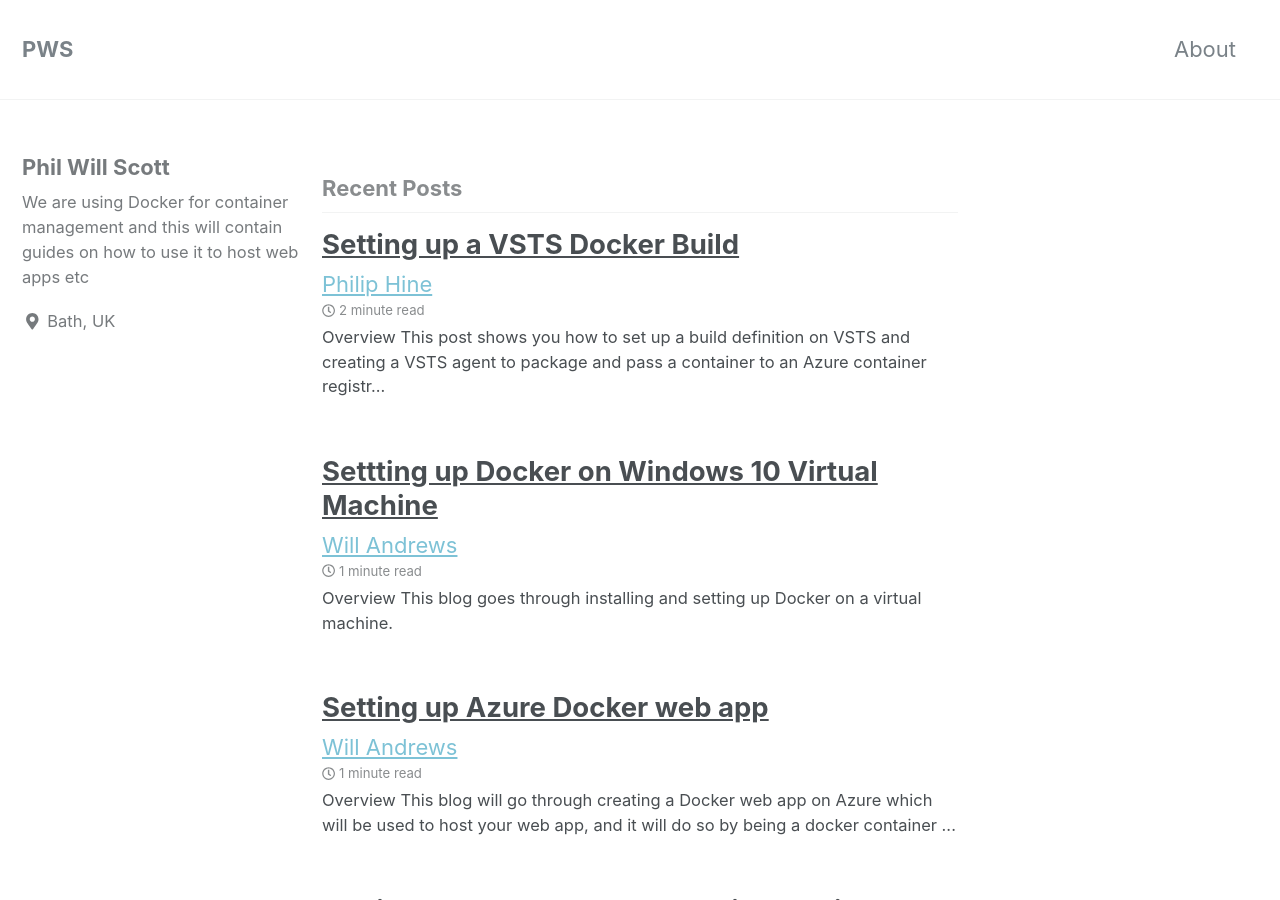
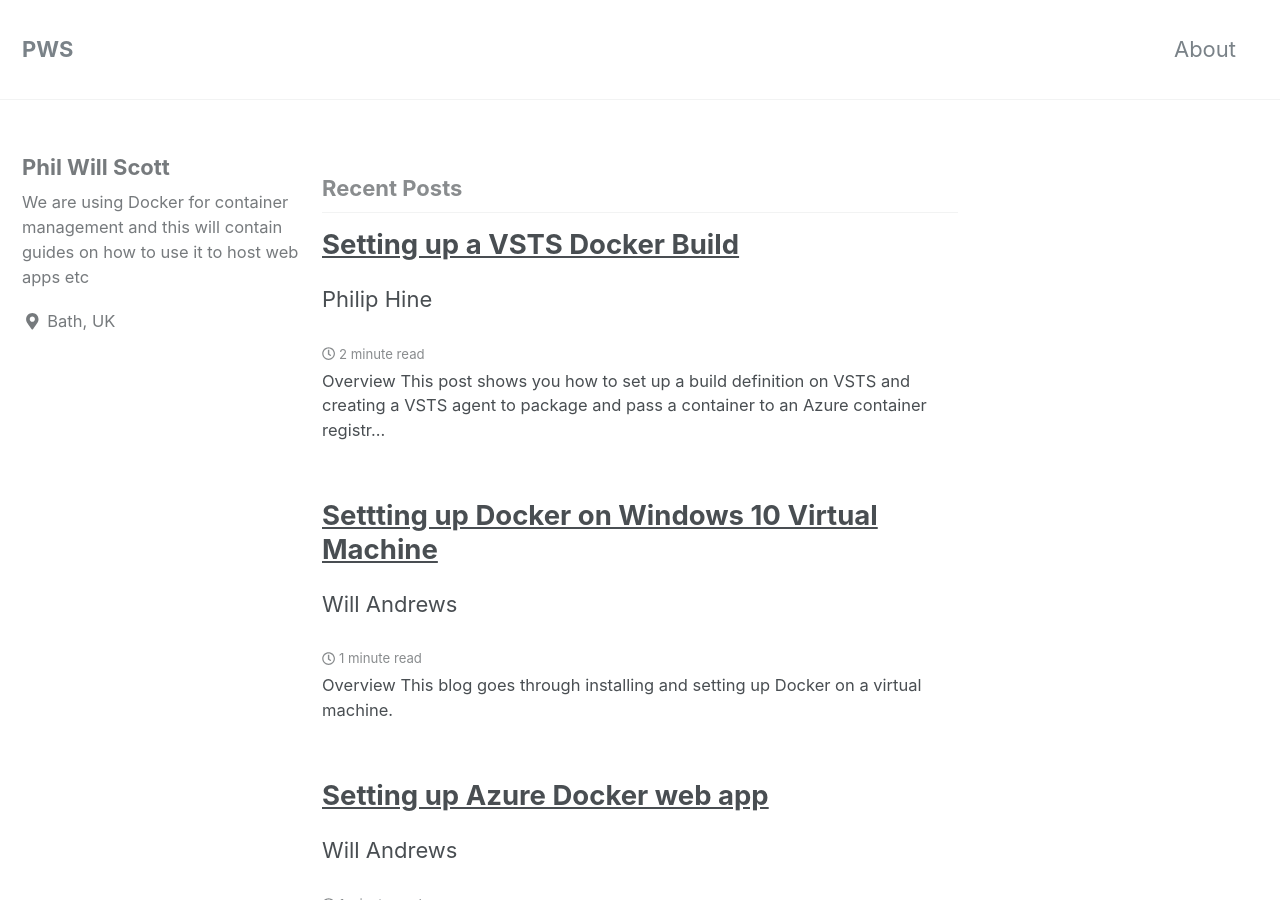
Before and after one commit to BenchProjects/PWS-Blog, a Jekyll site: the page built from index.html, in a window 1280 px wide and 900 px high. Built offline with Jekyll 4.4.1, drawn with Linux system fonts in a browser that asks for light colours; nearby versions of some CDN libraries; the list of posts is cut into pages by our own code.

Commit message:
Trying to add author name to list of posts

```diff
--- a/_includes/archive-single.html
+++ b/_includes/archive-single.html
@@ -35,7 +35,7 @@
     {% assign author = site.data.authors[post.author] %}
 
     {% if author %}
-    <a href="{{ author.web }}" target="_blank">{{ author.name }}</a>
+    <p>{{ author.name }}<p/>
     {% endif %}
 
     {% if post.read_time %}
```
